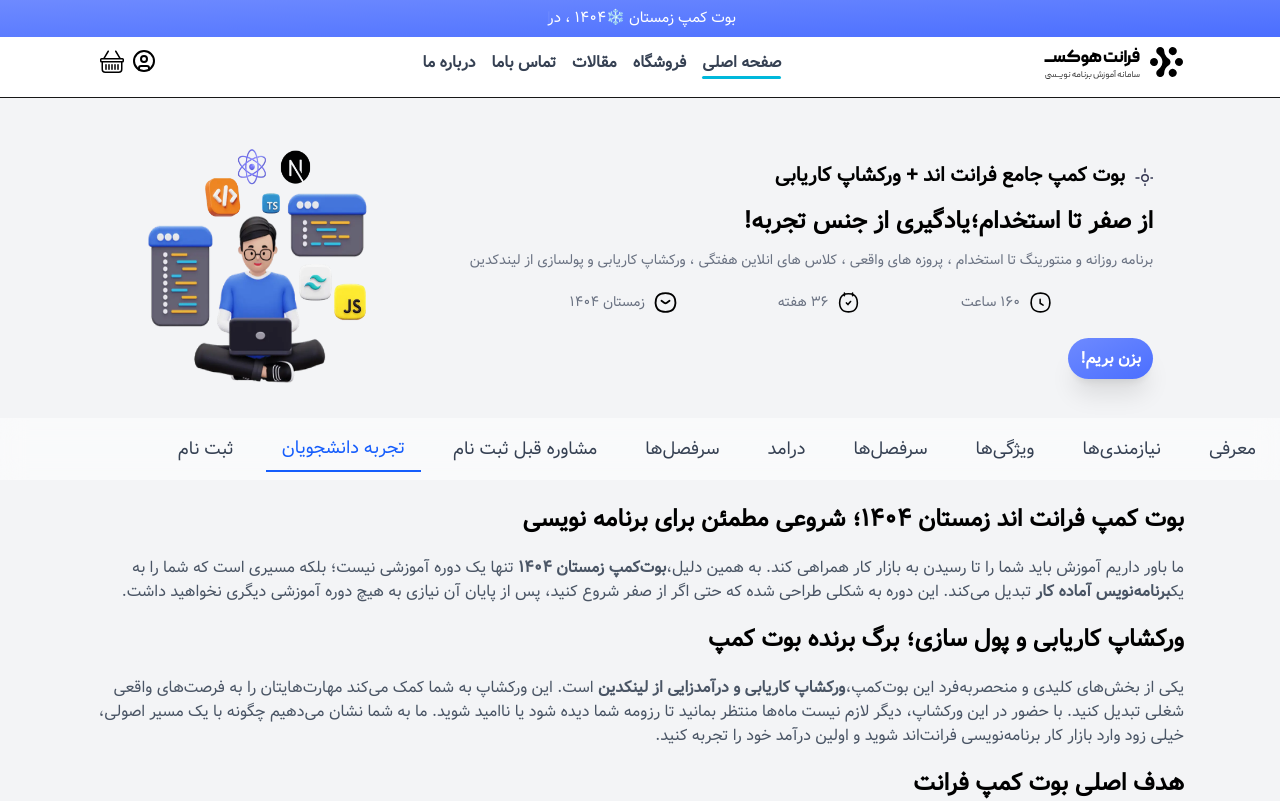
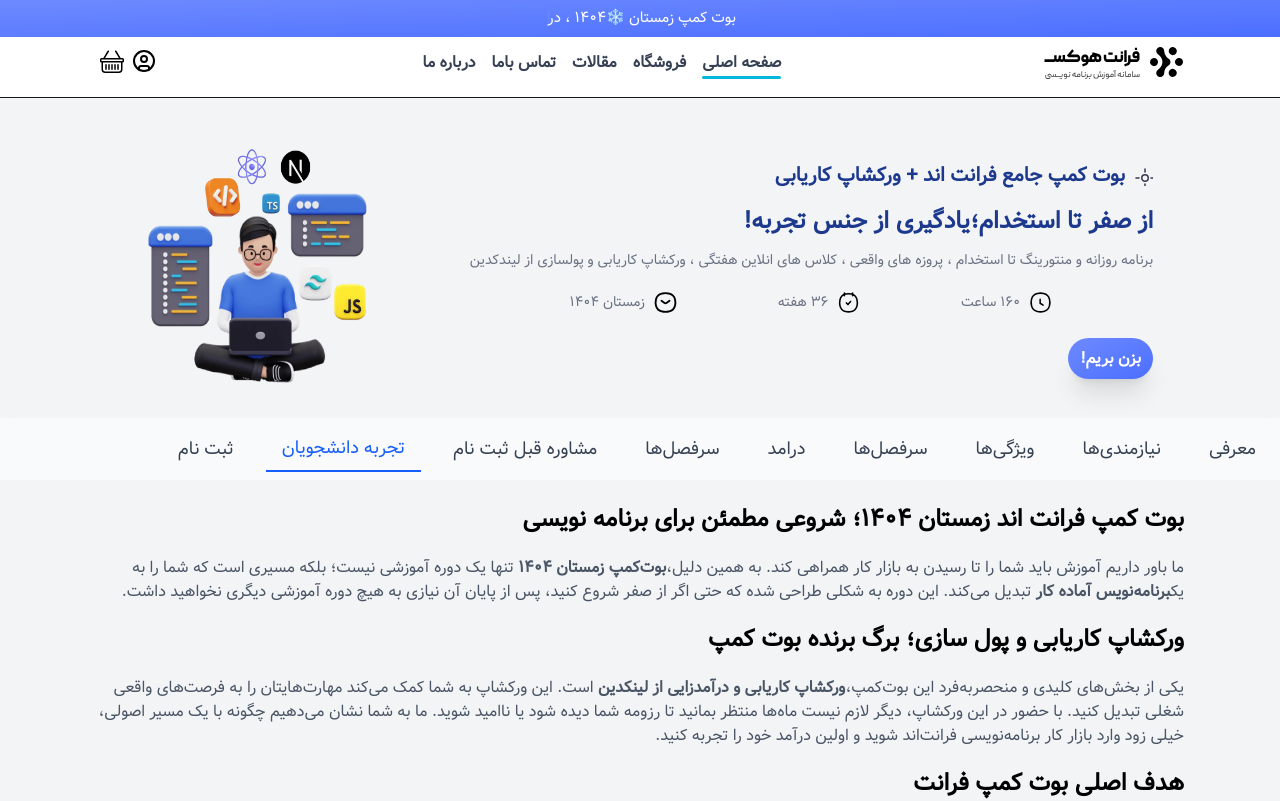
Before and after one commit to AmirHossein-topdev/bootcamp, a Next.js app: page / in a window 1280 px wide. Shown: the top 801 px of the page. Built offline with nearby package versions, Linux system fonts and the light colour scheme.

Commit message:
update boxes2

```diff
--- a/src/app/components/Hero.jsx
+++ b/src/app/components/Hero.jsx
@@ -5,7 +5,7 @@ export default function Hero() {
   return (
     <section className="w-[90vw] mx-auto my-3 mt-7 md:flex md:justify-evenly md:items-center md:gap-">
       <div className="">
-        <h2 className="font-extrabold text-xl flex items-center gap-2">
+        <h2 className="font-extrabold text-xl text-blue-900 flex items-center gap-2">
           <svg
             xmlns="http://www.w3.org/2000/svg"
             width="24"
@@ -28,7 +28,7 @@ export default function Hero() {
           </svg>
           بوت کمپ جامع فرانت اند + ورکشاپ کاریابی
         </h2>
-        <h3 className="mt-4 font-bold text-2xl my-3">
+        <h3 className="mt-4 text-blue-900 font-bold text-2xl my-3">
           از صفر تا استخدام؛یادگیری از جنس تجربه!
         </h3>
         <p className="font-light text-sm text-gray-500 ">
```
